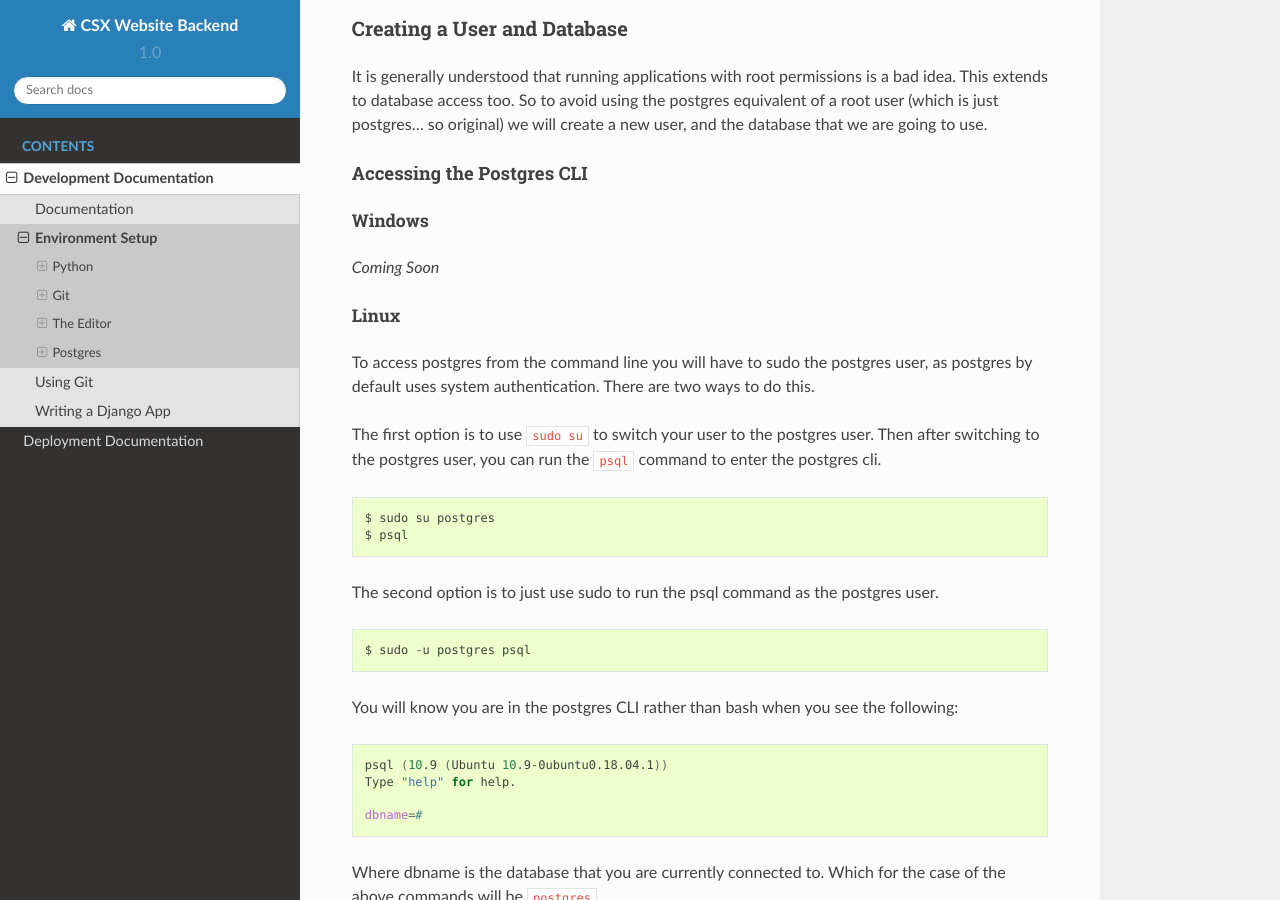
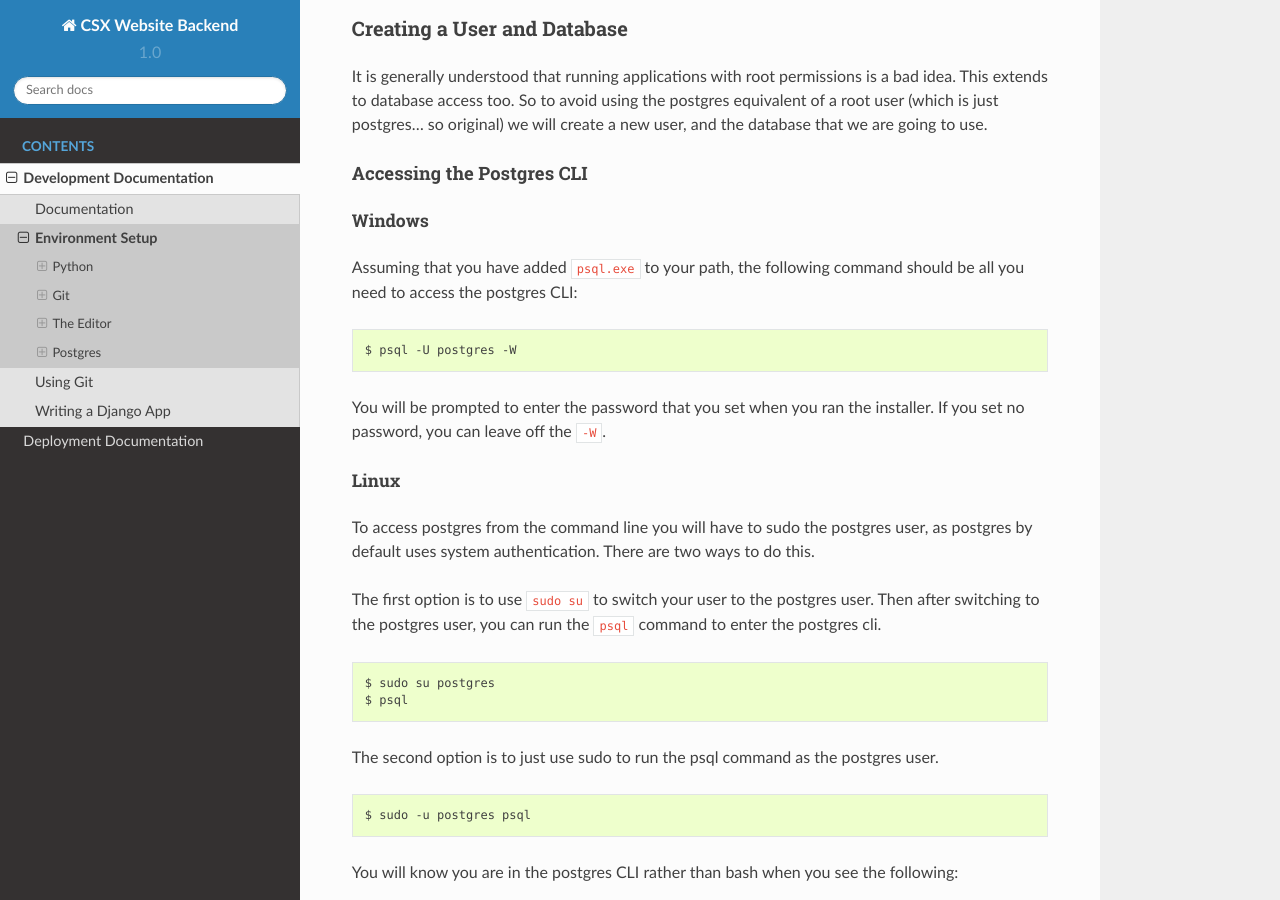
Before and after one commit to BHCC-CSX/csx-website-backend, a Sphinx documentation site: the page built from docs/development/environment-setup.md, in a window 1280 px wide and 900 px high, scrolled down 8800 px. Built offline with Sphinx 7.4.7 and the Read the Docs theme 2.0.0, drawn with Linux system fonts in a browser that asks for light colours.

Commit message:
Add sub headings to git_help and WIndows docs for accessing postgres cli.

````diff
--- a/docs/development/environment-setup.md
+++ b/docs/development/environment-setup.md
@@ -353,7 +353,13 @@ we will create a new user, and the database that we are going to use.
 
 #### Accessing the Postgres CLI
 ##### Windows
-_Coming Soon_
+Assuming that you have added `psql.exe` to your path, the following command should be all you need to access the postgres CLI:
+
+```
+$ psql -U postgres -W
+```
+
+You will be prompted to enter the password that you set when you ran the installer. If you set no password, you can leave off the `-W`.
 
 ##### Linux
 To access postgres from the command line you will have to sudo the postgres user, as postgres by default
````
Also changed, not shown: docs/development/git_help.md (+6 -0 lines).
